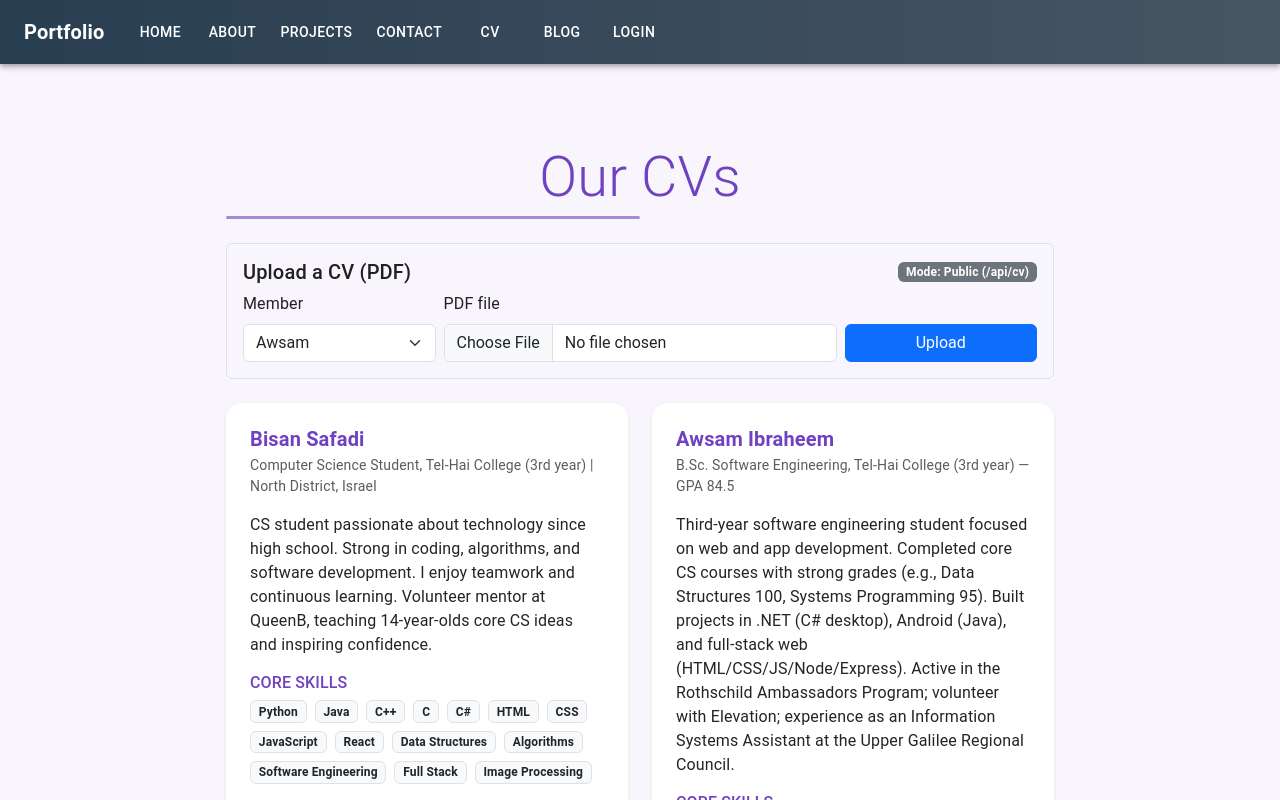
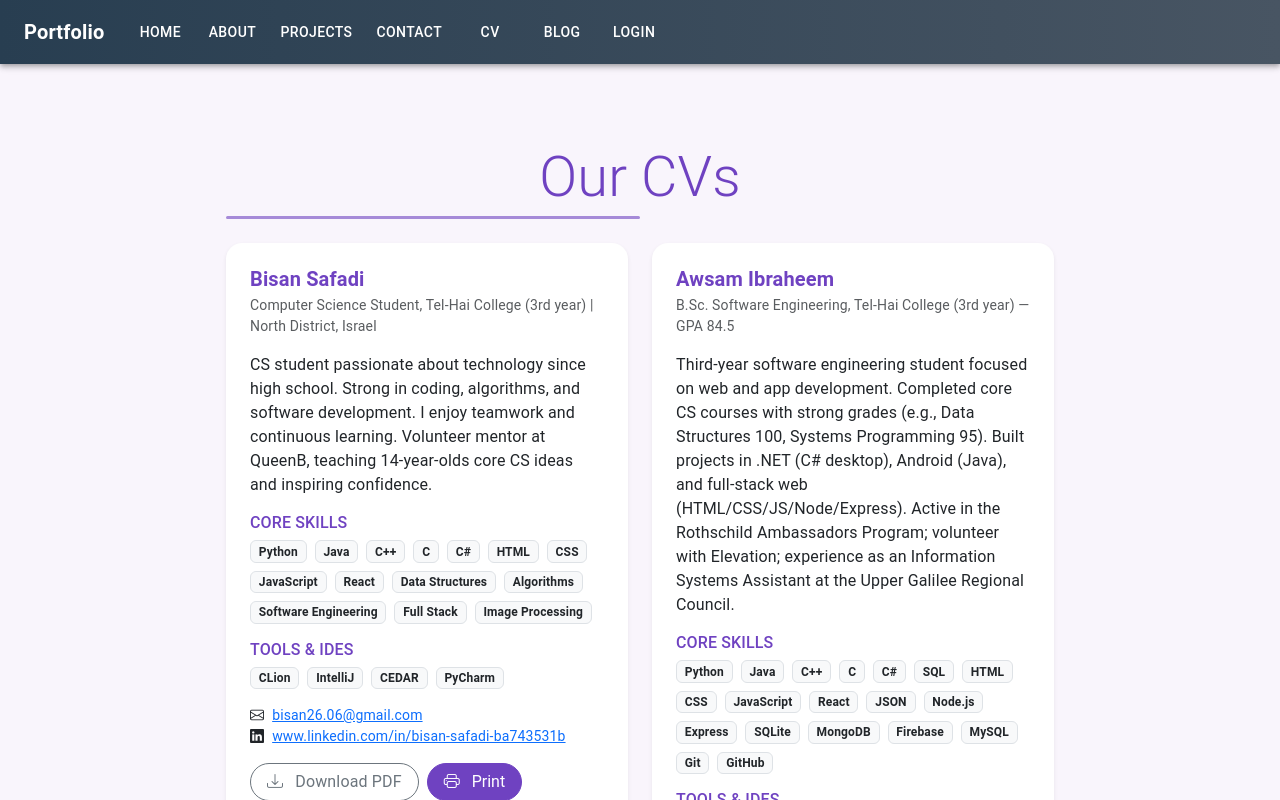
Before and after one commit to Telhai-Git/class-room-code-share-bisan-safadi, a React (Create React App) app in the folder CLIENT/portfolio/: page /cv in a window 1280 px wide. Shown: the top 800 px of the page. Built offline with nearby package versions, Linux system fonts and the light colour scheme.

Commit message:
cv page ubload 2

```diff
--- a/CLIENT/portfolio/src/pages/CV.jsx
+++ b/CLIENT/portfolio/src/pages/CV.jsx
@@ -1,5 +1,5 @@
 // src/pages/CV.jsx
-import React, { useMemo, useState } from "react";
+import React, { useEffect, useMemo, useState } from "react";
 import { Container, Row, Col, Form, Button, Alert, Badge } from "react-bootstrap";
 import MemberCard from "../components/MemberCard";
 import { API_BASE, apiForm } from "../api";
@@ -17,20 +17,8 @@ export default function CV() {
         summary:
           "CS student passionate about technology since high school. Strong in coding, algorithms, and software development. I enjoy teamwork and continuous learning. Volunteer mentor at QueenB, teaching 14-year-olds core CS ideas and inspiring confidence.",
         skills: [
-          "Python",
-          "Java",
-          "C++",
-          "C",
-          "C#",
-          "HTML",
-          "CSS",
-          "JavaScript",
-          "React",
-          "Data Structures",
-          "Algorithms",
-          "Software Engineering",
-          "Full Stack",
-          "Image Processing",
+          "Python","Java","C++","C","C#","HTML","CSS","JavaScript","React",
+          "Data Structures","Algorithms","Software Engineering","Full Stack","Image Processing",
         ],
         tools: ["CLion", "IntelliJ", "CEDAR", "PyCharm"],
         email: "bisan26.06@gmail.com",
@@ -44,25 +32,8 @@ export default function CV() {
         summary:
           "Third-year software engineering student focused on web and app development. Completed core CS courses with strong grades (e.g., Data Structures 100, Systems Programming 95). Built projects in .NET (C# desktop), Android (Java), and full-stack web (HTML/CSS/JS/Node/Express). Active in the Rothschild Ambassadors Program; volunteer with Elevation; experience as an Information Systems Assistant at the Upper Galilee Regional Council.",
         skills: [
-          "Python",
-          "Java",
-          "C++",
-          "C",
-          "C#",
-          "SQL",
-          "HTML",
-          "CSS",
-          "JavaScript",
-          "React",
-          "JSON",
-          "Node.js",
-          "Express",
-          "SQLite",
-          "MongoDB",
-          "Firebase",
-          "MySQL",
-          "Git",
-          "GitHub",
+          "Python","Java","C++","C","C#","SQL","HTML","CSS","JavaScript","React","JSON",
+          "Node.js","Express","SQLite","MongoDB","Firebase","MySQL","Git","GitHub",
         ],
         tools: ["Visual Studio", "Android Studio", "VS Code", "Git"],
         email: "awsam1021@gmail.com",
@@ -72,13 +43,45 @@ export default function CV() {
     []
   );
 
+  // --- Admin visibility state ---
+  const [isAdmin, setIsAdmin] = useState(false);
+  const [checkingAdmin, setCheckingAdmin] = useState(true);
+
+  useEffect(() => {
+    let cancelled = false;
+
+    async function checkAdmin() {
+      try {
+        const token = localStorage.getItem("adminToken") || localStorage.getItem("token");
+        if (!token) {
+          if (!cancelled) { setIsAdmin(false); setCheckingAdmin(false); }
+          return;
+        }
+
+        // Validate token against protected endpoint
+        const r = await fetch(`${API_BASE}/api/admin/me`, {
+          headers: { Authorization: `Bearer ${token}` },
+        });
+        if (!cancelled) {
+          setIsAdmin(r.ok);        // only true if token is valid
+          setCheckingAdmin(false);
+        }
+      } catch {
+        if (!cancelled) { setIsAdmin(false); setCheckingAdmin(false); }
+      }
+    }
+
+    checkAdmin();
+    return () => { cancelled = true; };
+  }, []);
+
   // --- Upload UI state ---
   const [msg, setMsg] = useState("");
   const [busy, setBusy] = useState(false);
   const [uploadMember, setUploadMember] = useState("awsam");
   const [uploadFile, setUploadFile] = useState(null);
 
-  // --- Single upload handler (tries admin, falls back to public) ---
+  // --- Single upload handler (kept intact; will only be reachable when isAdmin === true) ---
   async function handleUpload(e) {
     e.preventDefault();
     setMsg("");
@@ -90,35 +93,20 @@ export default function CV() {
 
     const fd = new FormData();
     fd.append("member", uploadMember); // "awsam" | "bisan"
-    fd.append("file", uploadFile); // field name MUST be "file" (multer expects this)
+    fd.append("file", uploadFile);     // MUST be "file" (multer expects this)
 
     setBusy(true);
     try {
-      const hasToken =
-        !!(localStorage.getItem("adminToken") || localStorage.getItem("token"));
-
-      if (hasToken) {
-        // Try ADMIN upload with Authorization header (apiForm adds it)
+      // Admin-only UI => always try admin endpoint
       await apiForm("/api/admin/cv", fd);
       setMsg(`Uploaded (admin) for ${uploadMember}.`);
-      } else {
-        // No token → use the public route
-        await apiForm("/api/cv", fd, { auth: false });
-        setMsg(`Uploaded (public) for ${uploadMember}.`);
-      }
-
       setUploadFile(null);
     } catch (err) {
-      // If admin attempt failed with 401, try public automatically
+      // As a safety net, you can keep public fallback if you want:
+      // Comment the next block if you want STRICT admin-only.
       const txt = String(err?.message || "");
       if (txt.includes("401") || /unauthorized/i.test(txt)) {
-        try {
-          await apiForm("/api/cv", fd, { auth: false });
-          setMsg(`Uploaded (public fallback) for ${uploadMember}.`);
-          setUploadFile(null);
-        } catch (e2) {
-          setMsg(e2.message || "Upload failed");
-        }
+        setMsg("Not authorized. Please log in as admin.");
       } else {
         setMsg(txt || "Upload failed");
       }
@@ -133,13 +121,12 @@ export default function CV() {
         Our CVs
       </h1>
 
-      {/* Upload box */}
+      {/* Admin-only Upload box */}
+      {!checkingAdmin && isAdmin && (
         <div className="mb-4 p-3 border rounded">
           <div className="d-flex justify-content-between align-items-center mb-2">
             <h5 className="mb-0">Upload a CV (PDF)</h5>
-          <Badge bg={localStorage.getItem("adminToken") || localStorage.getItem("token") ? "success" : "secondary"}>
-            Mode: {localStorage.getItem("adminToken") || localStorage.getItem("token") ? "Admin (/api/admin/cv)" : "Public (/api/cv)"}
-          </Badge>
+            <Badge bg="success">Admin mode</Badge>
           </div>
 
           <Form onSubmit={handleUpload} className="row g-2 align-items-end">
@@ -164,7 +151,7 @@ export default function CV() {
             </Form.Group>
 
             <div className="col-md-3">
-            <Button type="submit" className="w-100" disabled={busy}>
+              <Button type="submit" className="w-100 btn-purple" disabled={busy}>
                 {busy ? "Uploading..." : "Upload"}
               </Button>
             </div>
@@ -172,6 +159,7 @@ export default function CV() {
 
           {msg && <Alert variant="secondary" className="mt-3 mb-0">{msg}</Alert>}
         </div>
+      )}
 
       {/* CV Cards */}
       <Row className="g-4">
```
Lines whose indentation alone changed are shown as unchanged.
